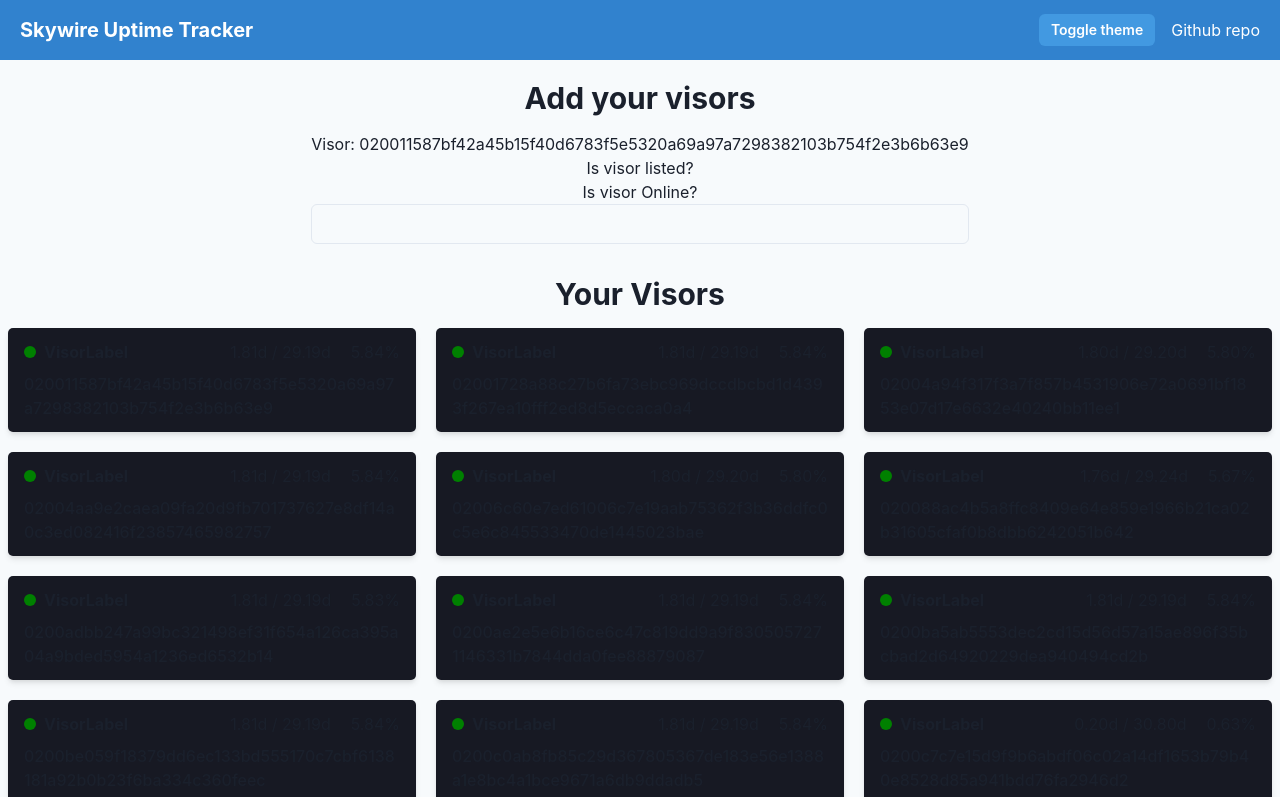
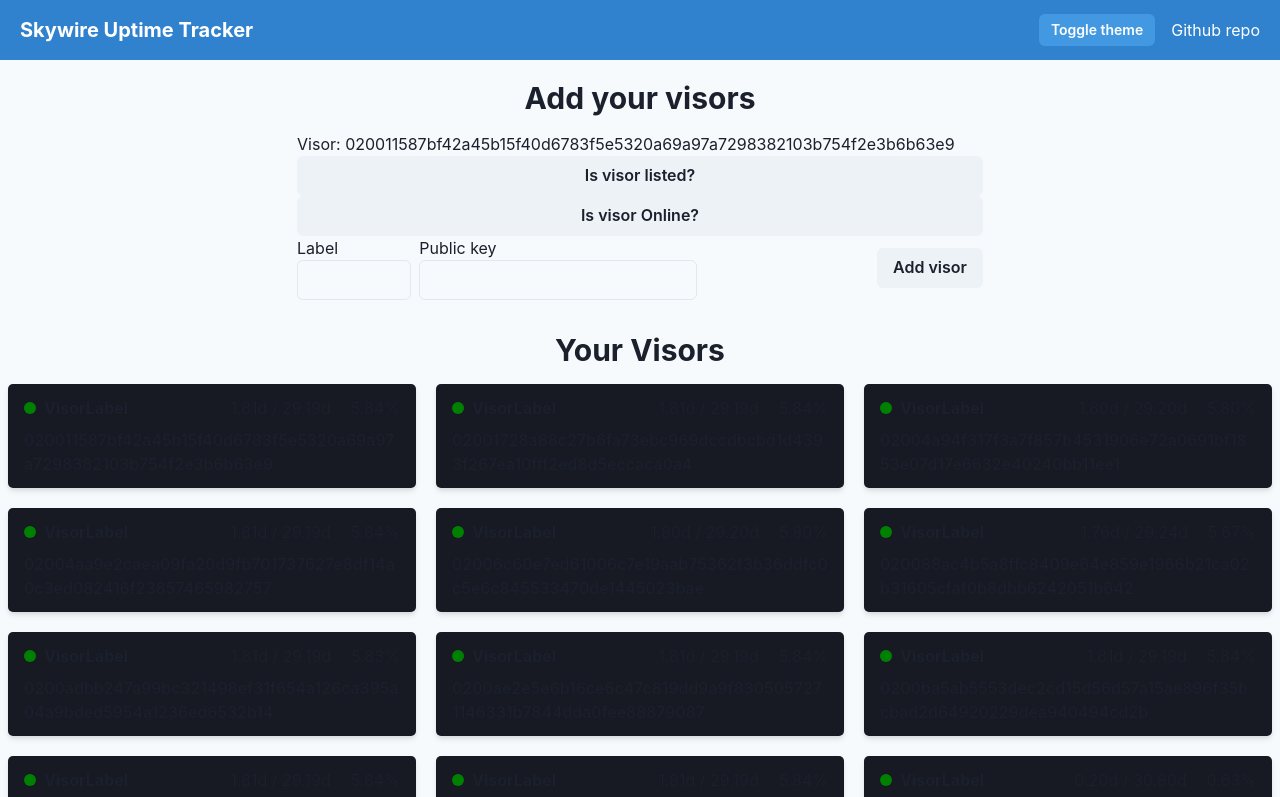
Before and after one commit to madeinchema/skywire-uptime-tracker, a Next.js app: page / in a window 1280 px wide. Shown: the top 797 px of the page. Built offline with nearby package versions, Linux system fonts and the light colour scheme.

Commit message:
add return types on funcs

```diff
--- a/components/AddVisor.tsx
+++ b/components/AddVisor.tsx
@@ -1,13 +1,14 @@
+import { Button } from '@chakra-ui/button';
 import { Input } from '@chakra-ui/input';
-import { Container, Flex } from '@chakra-ui/layout';
+import { Container, Flex, HStack } from '@chakra-ui/layout';
 import { useState } from 'react';
 import useVisorsUptimeList from '../hooks/useVisorsUptimeList';
 
-const AddVisor = () => {
+const AddVisor = (): JSX.Element => {
   const { visorsUptimeList } = useVisorsUptimeList();
   const [inputValue, setInputValue] = useState<string | undefined>(undefined);
 
-  const isVisorListed = (key: string) => {
+  const checkIsVisorListed = (key: string): void => {
     const isVisorListed =
       visorsUptimeList?.findIndex((visor) => visor.key === key) !== -1;
     console.log({ isVisorListed });
@@ -15,7 +16,7 @@ const AddVisor = () => {
   const myVisor =
     '020011587bf42a45b15f40d6783f5e5320a69a97a7298382103b754f2e3b6b63e9';
 
-  const isVisorOnline = (key: string) => {
+  const isVisorOnline = (key: string): void => {
     const checkIsVisorOnline =
       visorsUptimeList?.findIndex(
         (visor) => visor.key === key && visor.online === true
@@ -23,7 +24,7 @@ const AddVisor = () => {
     console.log({ checkIsVisorOnline });
   };
 
-  const handleInputValue = (e: React.ChangeEvent<HTMLInputElement>) => {
+  const handleInputValue = (e: React.ChangeEvent<HTMLInputElement>): void => {
     setInputValue(e.target.value);
   };
 
@@ -31,10 +32,26 @@ const AddVisor = () => {
     <Container px={2} maxW="container.lg">
       <Flex direction="column">
         Visor: {myVisor}
-        <button onClick={() => isVisorListed(myVisor)}>Is visor listed?</button>
-        <button onClick={() => isVisorOnline(myVisor)}>Is visor Online?</button>
+        <Button onClick={() => checkIsVisorListed(myVisor)}>
+          Is visor listed?
+        </Button>
+        <Button onClick={() => checkIsVisorListed(myVisor)}>
+          Is visor Online?
+        </Button>
         <p>{inputValue}</p>
-        <Input value={inputValue} onChange={handleInputValue} />
+        <HStack>
+          <Flex direction="column">
+            Label
+            <Input value={inputValue} onChange={handleInputValue} />
+          </Flex>
+          <Flex direction="column" width="100%">
+            Public key
+            <Input value={inputValue} onChange={handleInputValue} />
+          </Flex>
+          <Flex direction="column" align="flex-end" width="100%">
+            <Button>Add visor</Button>
+          </Flex>
+        </HStack>
       </Flex>
     </Container>
   );
```
